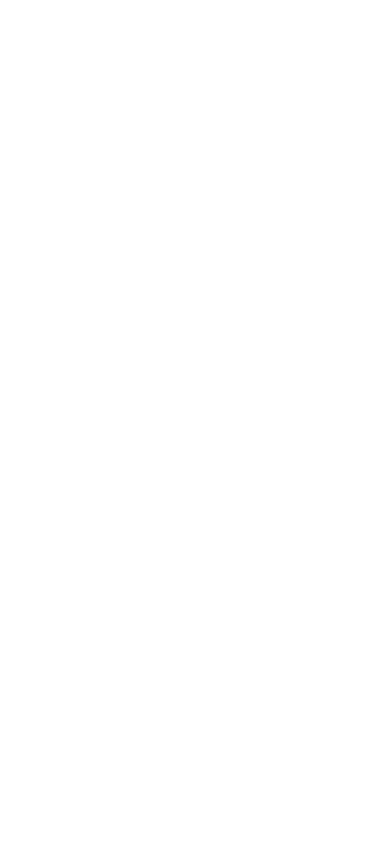
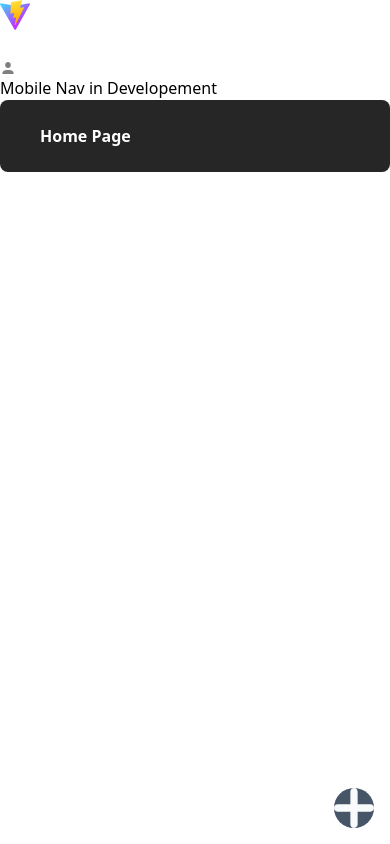
Before and after one commit to KayGV25/UIT_Web2-Frontend, a React (Vite) app: page / in a window 390 px wide. Built offline with nearby package versions, Linux system fonts and the light colour scheme.

Commit message:
No link NavBar (no mobile support)

```diff
--- a/index.html
+++ b/index.html
@@ -1,10 +1,10 @@
 <!doctype html>
-<html lang="en" class="bg-neutral-900">
+<html lang="en" class="dark:bg-neutral-900 bg-neutral-100 dark:text-gray-50 text-gray-950 transition-all">
   <head>
     <meta charset="UTF-8" />
     <link rel="icon" type="image/svg+xml" href="/vite.svg" />
     <meta name="viewport" content="width=device-width, initial-scale=1.0" />
-    <title>MP3O</title>
+    <title>ESRO</title>
   </head>
   <body>
     <div id="root"></div>
--- /dev/null
+++ b/src/Root.jsx
@@ -0,0 +1,13 @@
+import { Link } from "react-router-dom"
+import NavBar from "./components/NavBar"
+export default function Root(){
+    return(
+        <>
+            <NavBar />
+
+            <Link className="newRecipe">
+                <img src="/plus.svg" className="size-4"/>
+            </Link>
+        </>
+    )
+}
--- /dev/null
+++ b/src/components/Avatar.jsx
@@ -0,0 +1,27 @@
+import { useState } from "react"
+
+export default function Avatar(){
+    const [openDropdown, setOpenDropdown] = useState(false);
+    return(
+        <>
+            <div className="h-fit" onClick={() => {
+                setOpenDropdown((prev) => !prev)
+            }}>
+                <img src="/DAvatar.svg" className=" rounded-full size-6 block cursor-pointer"/>
+            </div>
+            {openDropdown && <DropdownProfile />}
+        </>
+    )
+}
+
+function DropdownProfile(){
+    return(
+        <div className="flex flex-col DropDownProfile">
+            <ul className="flex flex-col">
+                <li><p>Favorite recipe</p></li>
+                <li><p>My recipe</p></li>
+                <li><p>Logout</p></li>
+            </ul>
+        </div>
+    )
+}
--- /dev/null
+++ b/src/components/NavBar.jsx
@@ -0,0 +1,87 @@
+import { Link, NavLink, Outlet } from "react-router-dom"
+import Avatar from "./Avatar"
+import { useState } from "react"
+import isMobile from "../hooks/isMobile"
+
+export default function NavBar(){
+    const checkMobile = isMobile();
+    function handleSubmit(e){
+        e.preventDefault();
+    }
+    const [inputText, setInputText] = useState('');
+    return (
+        <>
+            <nav className={`bg-slate-800 h-16 flex justify-between align-middle ${checkMobile ? "px-3" : "px-20"} w-screen`}>
+                <Link className="flex align-middle gap-3" to="/">
+                    <img src="/vite.svg" width="30"/>
+                    {checkMobile ? "" : <div className="my-auto"><p className=" font-bold">ESRO</p></div>}
+                </Link>
+                <div className="search-container">
+                    <form onSubmit={(e) => handleSubmit(e)}>
+                        <input type="text" className="search text-slate-950" name="search" onChange={(e) => {setInputText(e.target.value)}}/>
+                    </form>
+                </div>
+                <div className="avatar">
+                    <Avatar />
+                </div>
+            </nav>
+            {checkMobile ? <MSecondNav /> : <DSecondNav />}
+            <Outlet/>
+        </>
+      )
+}
+
+function MSecondNav(){
+    return(
+        <>
+            <p>Mobile Nav in Developement</p>
+        </>
+    )
+}
+
+function DSecondNav(){
+    return(
+        <div className="SecondNav">
+                <ul className="flex gap-8 font-bold pt-2">
+                    <li className="group/meal relative hover:border-b-4 hover:border-b-slate-50 hover:cursor-pointer">MEAL
+                        <ul className="group/meal invisible font-normal py-2 group-hover/meal:visible dropdown">
+                            <li><p>Beakfast</p></li>
+                            <li><p>Lunch</p></li>
+                            <li><p>Dinner</p></li>
+                            <li><p>Dessert</p></li>
+                            {/* Goto /search:type=meal */}
+                            <p className="hover:underline underline-offset-2">View All</p>
+                        </ul>
+                    </li>
+                    <li className="group/meal relative hover:border-b-4 hover:border-b-slate-50 hover:cursor-pointer">INGREDIENT
+                        <ul className="group/meal invisible font-normal py-2 group-hover/meal:visible dropdown">
+                            <li><p>Chicken</p></li>
+                            <li><p>Beef</p></li>
+                            <li><p>Pork</p></li>
+                            <li><p>Seafood</p></li>
+                            <li><p>Pasta</p></li>
+                            <li><p>Vegetable</p></li>
+                            {/* Goto /search:type=ingredient */}
+                            <p className="hover:underline underline-offset-2">View All</p>
+                        </ul>
+                    </li>
+                    <li className="group/meal relative hover:border-b-4 hover:border-b-slate-50 hover:cursor-pointer">CUISINES
+                        <ul className="group/meal invisible font-normal py-2 group-hover/meal:visible dropdown">
+                            <li><p>Vietnamese</p></li>
+                            <li><p>Mexican</p></li>
+                            <li><p>Thais</p></li>
+                            <li><p>French</p></li>
+                            <li><p>Chinese</p></li>
+                            {/* Goto /search:type=cuisine */}
+                            <p className="hover:underline underline-offset-2">View All</p>
+                        </ul>
+                    </li>
+                </ul>
+                <div>
+                    <ul>
+                        <li className="font-bold">About us</li>
+                    </ul>
+                </div>
+            </div>
+    )
+}
--- /dev/null
+++ b/src/hooks/isMobile.jsx
@@ -0,0 +1,15 @@
+import { useState } from "react";
+
+export default function isMobile(){
+    const [Check, setCheck] = useState(true);
+
+    window.addEventListener('load', () =>{
+        console.log(window.innerWidth <= 500 || window.innerHeight <= 500);
+        setCheck(window.innerWidth <= 500 || window.innerHeight <= 500);
+    })
+    window.addEventListener('resize', () =>{
+        console.log(window.innerWidth <= 500 || window.innerHeight <= 500);
+        setCheck(window.innerWidth <= 500 || window.innerHeight <= 500);
+    })
+    return Check;
+}
--- a/src/index.css
+++ b/src/index.css
@@ -2,6 +2,84 @@
 @tailwind components;
 @tailwind utilities;
 
+
+*{
+    -ms-overflow-style: none;
+}
+::-webkit-scrollbar {
+    display: none;
+}
 .card{
     @apply px-10 py-6 rounded-lg bg-neutral-800 text-white font-bold h-fit
 }
+
+.DropDownProfile{
+    position: absolute;
+    top: 3.5rem;
+    right: 1rem;
+    border: 2px black solid;
+    @apply bg-slate-50 text-gray-950 rounded-lg drop-shadow-lg border-neutral-950 border-2
+}
+.DropDownProfile > ul > *:hover{
+    @apply bg-slate-300 cursor-pointer z-10
+}
+.DropDownProfile > ul > *:first-child:hover{
+    @apply rounded-t-lg
+}
+.DropDownProfile > ul > *:last-child:hover{
+    @apply rounded-b-lg
+}
+.DropDownProfile > ul{
+    @apply z-10
+}
+.DropDownProfile p{
+    @apply mx-5 my-3
+}
+
+/* .DropDownProfile::before{
+    content: "";
+    position: absolute;
+    top: -0.5rem;
+    right: 0.7rem;
+    width: 15px;
+    height: 15px;
+    @apply bg-slate-50 rotate-45 border-neutral-950 border-t-2 border-l-2 z-0
+} */
+.avatar{
+    margin: auto 0;
+}
+.newRecipe{
+    position: absolute;
+    bottom: 1rem;
+    right: 1rem;
+    width: 40px;
+    height: 40px;
+    @apply grid place-items-center bg-slate-600 hover:bg-slate-700 rounded-full cursor-pointer
+}
+.search{
+    max-width: 400px;
+    min-width: 100px;
+    width: 50vw;
+    height: 30px;
+    text-align: left;
+    padding-inline: 10px;
+    @apply outline-none rounded-lg
+}
+.search-container{
+    margin: auto;
+}
+.SecondNav{
+    @apply bg-slate-800 h-10 flex justify-between align-middle px-20 w-screen
+}
+.dropdown{
+    position: absolute;
+    top: 2rem;
+    left: -0.9rem;
+    @apply rounded-lg w-36 bg-slate-50 text-slate-950 flex flex-col gap-1
+}
+.dropdown  p{
+    @apply mx-4 my-2
+}
+.dropdown > li:hover{
+    @apply bg-slate-200
+}
--- a/src/main.jsx
+++ b/src/main.jsx
@@ -8,12 +8,19 @@ import {
 
 import IndexPage from './pages/IndexPage';
 import ErrorPage from './pages/ErrorPage';
+import Root from './Root';
 
 const router = createBrowserRouter([
   {
     path: "/",
-    element: <IndexPage/>,
-    errorElement: <ErrorPage/>
+    element: <Root/>,
+    errorElement: <ErrorPage/>,
+    children: [
+      {
+        path: "",
+        element: <IndexPage />
+      }
+    ],
   },
 ]);
 
--- a/src/pages/ErrorPage.jsx
+++ b/src/pages/ErrorPage.jsx
@@ -1,13 +1,20 @@
+import { useRouteError } from "react-router-dom";
 import "../index.css"
+import NavBar from "../components/NavBar";
 
 function ErrorPage(){
+    const error = useRouteError();
+    console.log(error);
     return(
+        <>
+        <NavBar />
         <div className="h-screen flex justify-center items-center">
             <div className="card">
                 <h1 className="text-6xl pb-3">Ooooops !!!!</h1>
-                <p className="text-3xl pt-3">Error 404 NO PAGE FOUND</p>
+                <p className="text-3xl pt-3">{error.status} {error.statusText || error.message}</p>
             </div>
         </div>
+        </>
     )
 }
 
--- a/src/pages/IndexPage.jsx
+++ b/src/pages/IndexPage.jsx
@@ -1,6 +1,12 @@
+import isMobile from "../hooks/isMobile";
+import NavBar from "../components/NavBar";
+
 function IndexPage(){
     return(
         <>
+            <div>
+                <h1 className="card">Home Page</h1>
+            </div>
         </>
     )
 }
```
Also changed, not shown: public/DAvatar.svg (added), public/plus.svg (added).
